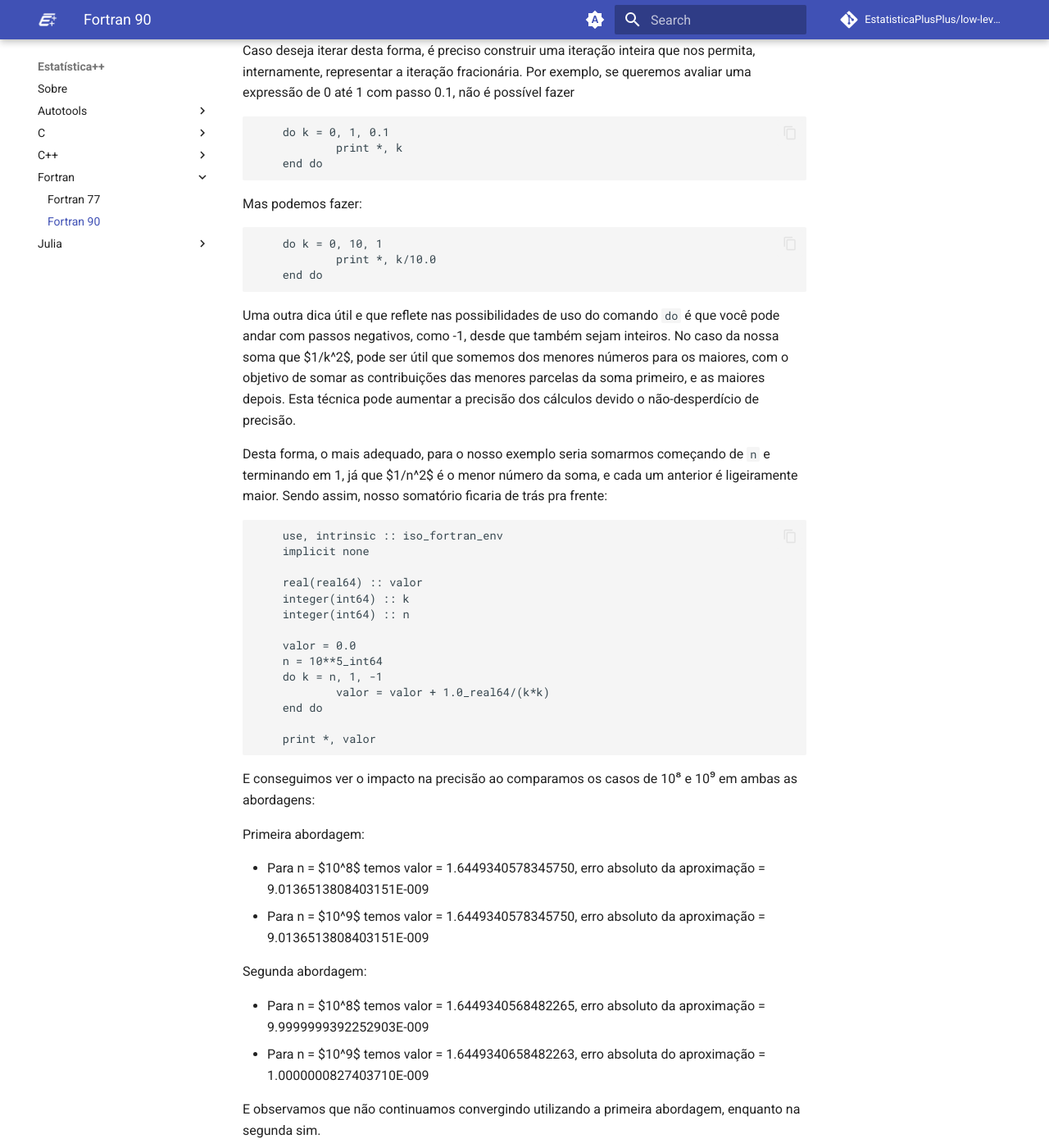
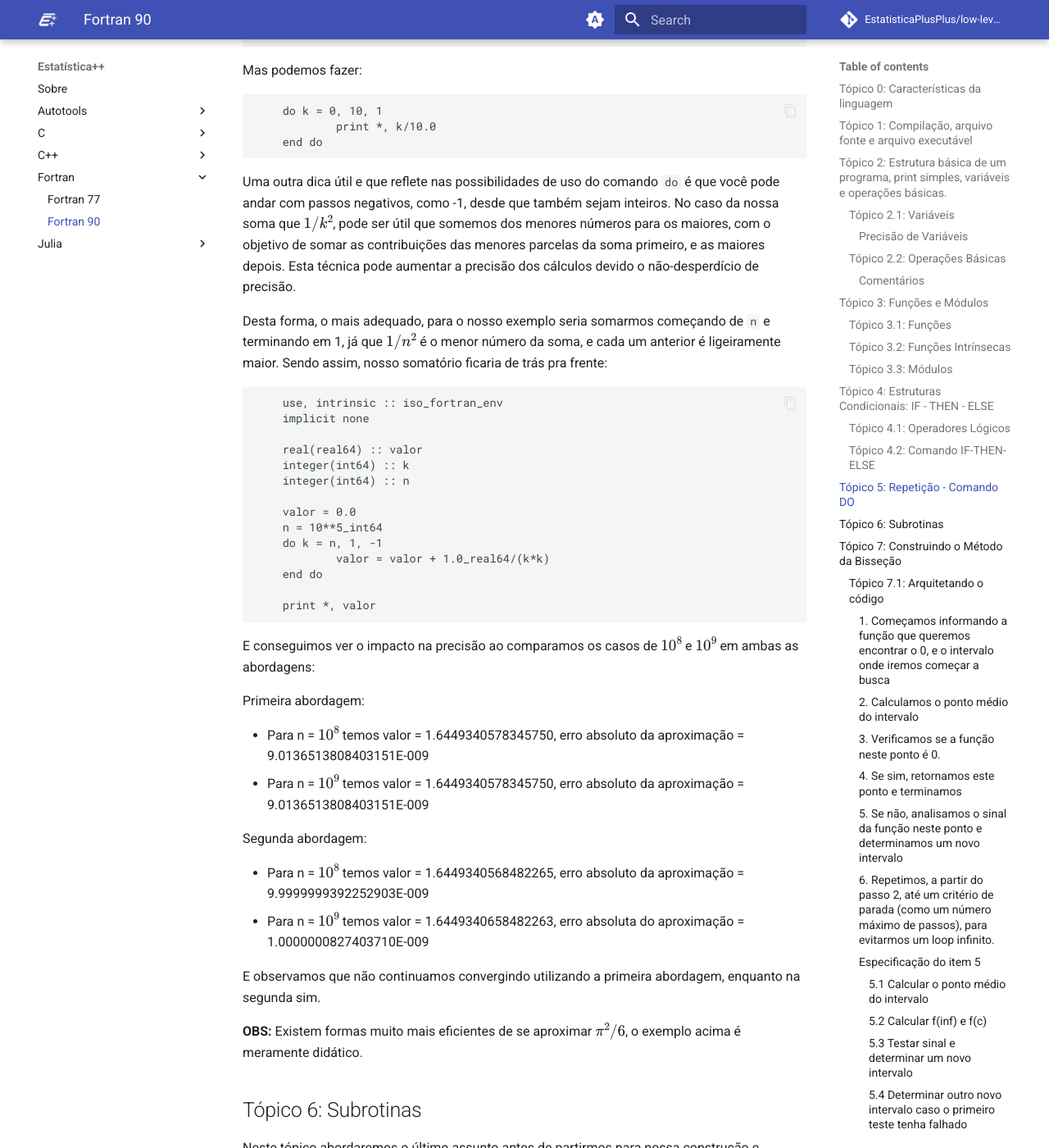
Before and after one commit to EstatisticaPlusPlus/low-level-learning, an MkDocs documentation site: the page built from docs/Fortran/Fortran_90.md, in a window 1280 px wide and 1400 px high, scrolled down 20419 px. Shown: the whole window at 82% size. Built offline with MkDocs 1.6.1 and Material for MkDocs 9.7.7, drawn with Linux system fonts in a browser that asks for light colours; formulas are drawn with MathJax 3; comment, search, counter and statistics services are not loaded; some of the changed text lies outside the part shown.

Commit message:
fix: fixing structure so the table of contents show and fixing LaTeX formulas

````diff
--- a/docs/Fortran/Fortran_90.md
+++ b/docs/Fortran/Fortran_90.md
@@ -1,5 +1,7 @@
-
-# Fortran 90
+---
+title: "Fortran 90"
+---
+
 # Capítulo 1 - Introdução
 
 Texto introdutório: Neste capítulo visamos apresentar a
@@ -221,7 +223,7 @@ precisão de representação do número de Euler:
 E temos `v1 = 2.71828175` e `v2 =
 2.7182818284590451`. No primeiro caso, temos erro no 7º
 dígito, e no segundo apenas no 16º dígito. Note que foi preciso
-chamar a função `exp(x)` (que retorna $e^x$) passando como
+chamar a função `exp(x)` (que retorna \(e^x\)) passando como
 argumento um valor de 64 bits, para que ele calculasse uma resposta
 com 64 bits de precisão. Lembre-se disso e tome cuidado para não
 acabar armazenando, por engano, um resultado gerado por precisão
@@ -425,9 +427,9 @@ de intenção das variáveis, vamos abordar apenas mais um conceito e
 estudar um caso. Para conseguirmos incorporar uma função em um
 programa, podemos utilizar, ao final do programa, uma instrução
 `contains` seguida da declaração da função. Sabendo
-disso, vejamos um exemplo: Suponha que temos um vetor v = (v1, v2)
-em R², e queremos calcular a norma do dobro desse vetor. Ou seja,
-se temos o vetor (1, 1), queremos a norma de (2, 2). Vamos
+disso, vejamos um exemplo: Suponha que temos um vetor \(v = (v_1, v_2)
+\in \mathbb{R}^2\), e queremos calcular a norma do dobro desse vetor. Ou seja,
+se temos o vetor \((1, 1)\), queremos a norma de \((2, 2)\). Vamos
 construir uma primeira função para isso, não seguindo o padrão com
 `intent`:
 
@@ -486,10 +488,10 @@ Ao executarmos o nosso programa, temos como saída:
     2.82842708
 ```
 
-Que é a norma do vetor (2, 2). A princípio, parece que está tudo
+Que é a norma do vetor \((2, 2)\). A princípio, parece que está tudo
 bem, mas nossa função gerou um efeito colateral e não percebemos
 isso. Podemos verificar o que aconteceu printando as coordenadas
-v1, v2 antes e depois da chamada da função:
+\(v_1 \text{e}\ v_2\) antes e depois da chamada da função:
 
 ```
 
@@ -601,7 +603,7 @@ E ao tentarmos compilar e executar este programa:
 ```
 
 Nosso compilador não finalizou a compilação pois detectou uma
-inconsistência: Declaramos que v1 e v2 são apenas argumentos de
+inconsistência: Declaramos que \(v_1 \text{e}\ v_2\) são apenas argumentos de
 entrada, mas em seguida tentamos modificar o valor dessas
 variáveis. Aí está a importância do uso do `intent`:
 caso nós, programadores, acidentalmente façamos uma atribuição
@@ -965,7 +967,7 @@ técnica:
 
 Bem melhor de acompanhar, não é? Usando a segunda técnica
 poderíamos, por exemplo, extrair o bloco que testa se
-`p` está dentro do intervalo \[a, b\] em uma função, e
+`p` está dentro do intervalo \((a, b)\) em uma função, e
 verificar as outras propriedades no nosso IF após chamar esta
 função. Caso queira, faça este segundo caso como exercício. Em
 alguns outros cenários, esta segunda técnica pode fazer mais
@@ -994,7 +996,7 @@ iterador assumirá, `valor_final` é o último valor que a
 variável pode assumir e `passo` é o incremento que será
 feito a cada rodada de repetição. O exemplo mais comum na
 matemática? Somatórios. Digamos que queremos fazer um somatório de
-1 até n da expressão $1/k^2$, como faríamos? Desta forma:
+1 até n da expressão \(1/k^2\), como faríamos? Desta forma:
 
 ```
     implicit none
@@ -1035,22 +1037,22 @@ trecho de código:
 
 Para este último ponto, podemos utilizar o próprio trecho de
 código acima para nos deparamos com problemas do tipo. O somatório
-expresso neste trecho converge para π²/6, que é aproximadamente
+expresso neste trecho converge para \(\pi^2/6\), que é aproximadamente
 igual a 1,6449340668482264. Vamos testar diferentes valores de
 `n` no código, para ver a convergência:
 
-- Para n = $10^2$ temos valor = 1.63498402
-- Para n = $10^3$ temos valor = 1.64393485
-- Para n = $10^4$ temos valor = 1.64472532
-- Para n = $10^5$ temos valor = Infinity
-
-A soma divergiu! Ora, mas nosso código estava coerente até $10^4$ e
+- Para n = \(10^2\) temos valor = 1.63498402
+- Para n = \(10^3\) temos valor = 1.64393485
+- Para n = \(10^4\) temos valor = 1.64472532
+- Para n = \(10^5\) temos valor = Infinity
+
+A soma divergiu! Ora, mas nosso código estava coerente até \(10^4\) e
 a teoria diz que a soma converge. Qual foi o problema? as variáveis
 `k` e `valor` são dos tipos
 `integer` e `real` que, por padrão (em
 FORTRAN 90), são de 32 bits! Quando `k` assume valores
-próximos de $10^5$, temos do denominador $10^5 \times 10^5 = 10^{10} ≈ 2^{33}$, que é
-um número maior do que os $2^{32}$ representáveis em uma variável do
+próximos de \(10^5\), temos do denominador \(10^5 \times 10^5 = 10^{10} \approx 2^{33}\), que é
+um número maior do que os \(2^{32}\) representáveis em uma variável do
 tipo Float32 (vide Tópico 2.1). Se representarmos nossas variáveis
 com mais precisão (64 bits):
 
@@ -1076,10 +1078,10 @@ com mais precisão (64 bits):
 
 E agora sim temos saídas que continuam convergindo:
 
-- Para n = $10^5$ temos valor = 1.6449240668982423
-- Para n = $10^6$ temos valor = 1.6449330668487701
-- Para n = $10^7$ temos valor = 1.6449339668472596
-- Para n = $10^8$ temos valor = 1.6449340578345750
+- Para n = \(10^5\) temos valor = 1.6449240668982423
+- Para n = \(10^6\) temos valor = 1.6449330668487701
+- Para n = \(10^7\) temos valor = 1.6449339668472596
+- Para n = \(10^8\) temos valor = 1.6449340578345750
 
 Detalhe: não é permitido andar com passos fracionários, como
 0.5, apenas passos inteiros. Caso deseja iterar desta forma, é
@@ -1111,14 +1113,14 @@ Mas podemos fazer:
 Uma outra dica útil e que reflete nas possibilidades de uso do
 comando `do` é que você pode andar com passos negativos,
 como -1, desde que também sejam inteiros. No caso da nossa soma que
-$1/k^2$, pode ser útil que somemos dos menores números para os
+\(1/k^2\), pode ser útil que somemos dos menores números para os
 maiores, com o objetivo de somar as contribuições das menores
 parcelas da soma primeiro, e as maiores depois. Esta técnica pode
 aumentar a precisão dos cálculos devido o não-desperdício de
 precisão.
 
 Desta forma, o mais adequado, para o nosso exemplo seria
-somarmos começando de `n` e terminando em 1, já que $1/n^2$
+somarmos começando de `n` e terminando em 1, já que \(1/n^2\)
 é o menor número da soma, e cada um anterior é ligeiramente maior.
 Sendo assim, nosso somatório ficaria de trás pra frente:
 
@@ -1143,27 +1145,27 @@ Sendo assim, nosso somatório ficaria de trás pra frente:
 ```
 
 E conseguimos ver o impacto na precisão ao comparamos os casos
-de 10⁸ e 10⁹ em ambas as abordagens:
+de \(10^8\) e \(10^9\) em ambas as abordagens:
 
 Primeira abordagem:
 
-- Para n = $10^8$ temos valor = 1.6449340578345750, erro absoluto
+- Para n = \(10^8\) temos valor = 1.6449340578345750, erro absoluto
   da aproximação = 9.0136513808403151E-009
-- Para n = $10^9$ temos valor = 1.6449340578345750, erro absoluto
+- Para n = \(10^9\) temos valor = 1.6449340578345750, erro absoluto
   da aproximação = 9.0136513808403151E-009
 
 Segunda abordagem:
 
-- Para n = $10^8$ temos valor = 1.6449340568482265, erro absoluto
+- Para n = \(10^8\) temos valor = 1.6449340568482265, erro absoluto
   da aproximação = 9.9999999392252903E-009
-- Para n = $10^9$ temos valor = 1.6449340658482263, erro absoluta
+- Para n = \(10^9\) temos valor = 1.6449340658482263, erro absoluta
   do aproximação = 1.0000000827403710E-009
 
 E observamos que não continuamos convergindo utilizando a
 primeira abordagem, enquanto na segunda sim.
 
 **OBS:** Existem formas muito mais eficientes de se aproximar
-$\pi^2/6$, o exemplo acima é meramente didático.
+\(\pi^2/6\), o exemplo acima é meramente didático.
 
 ## Tópico 6: Subrotinas
 
@@ -1213,7 +1215,7 @@ Tal qual nas funções, podemos ter quantos argumentos quisermos.
 No exemplo, temos 3 argumentos na rotina. Para exemplificar os
 conceitos acima, vamos estruturar uma subrotina que resolva o
 seguinte problema: dado dois números consecutivos da sequência de
-fibonacci  $F(n)$ e $F(n+1)$, retornamos $F(n+1)$ e $F(n+2)$.
+fibonacci  \(F(n)\) e \(F(n+1)\), retornamos \(F(n+1)\) e \(F(n+2)\).
 
 ```
     subroutine fib(f1, f2)
@@ -1235,7 +1237,7 @@ Destrinchando o código:
    utilizados tanto para leitura quanto para escrita, além de
    definirmos todas as outras variáveis intermediárias que
    utilizaremos na subrotina.
-2. Calculamos $F(n+2)$ utilizando $F(n+1)$ e $F(n)$, e guardamos o
+2. Calculamos \(F(n+2)\) utilizando \(F(n+1)\) e \(F(n)\), e guardamos o
    resultado numa variável intermediária
 3. Atualizamos os valores de `f1` e `f2`, e terminamos a
    subrotina
@@ -1340,7 +1342,7 @@ passo.
   para uma função, mas sim para um grande conjunto de funções. Vamos,
   portanto, fazer um módulo a parte do programa principal, que seja
   importado pelo programa e disponibilize essas funções quando
-  necessárias. Para fins de teste, vamos declarar um polinômio  $f(x) =  x^3 - x - 2$ como função neste módulo.
+  necessárias. Para fins de teste, vamos declarar um polinômio  \(f(x) =  x^3 - x - 2\) como função neste módulo.
 
 ```
 	module funcoes
@@ -1379,7 +1381,7 @@ passo.
 ```
 
 - Por fim, percebendo que o método recebe como entrada um conjunto de valores
-  e retorna como resultado um único valor (um $x$ tal que $f(x) = 0$), podemos modelar o
+  e retorna como resultado um único valor (um \(x\) tal que \(f(x) = 0\)), podemos modelar o
   método como uma função. Por questão de organização, vamos colocar o
   método num módulo próprio e usá-lo no programa principal. Vamos
   escolher, por conveniência, trabalhar com precisão dupla.
@@ -1551,7 +1553,7 @@ E nossa implementação está quase pronta, a menos da especificação da subrot
 
 #### Especificação do item 5
 
-Nossa subrotina irá receber um par $(a, b)$ que representa o intervalo atual da busca e retornará um novo par $(a^\star, b^\star)$. Portanto, note que a maneira como estamos chamando a subrotina em nossa função de bisseção não é boa, pois `a, b` são parâmetros da função `bissecao`. E como vimos na Seção 3, não devemos alterar parâmetros passados para uma função. Vamos começar, portanto, mudando nossa função de bisseção para trabalhar com variáveis cópias dos parâmetros originais
+Nossa subrotina irá receber um par \((a, b)\) que representa o intervalo atual da busca e retornará um novo par \((a^\star, b^\star)\). Portanto, note que a maneira como estamos chamando a subrotina em nossa função de bisseção não é boa, pois `a, b` são parâmetros da função `bissecao`. E como vimos na Seção 3, não devemos alterar parâmetros passados para uma função. Vamos começar, portanto, mudando nossa função de bisseção para trabalhar com variáveis cópias dos parâmetros originais
 
 ```
     function bissecao(a, b, n_passos) result(raiz)
@@ -1807,7 +1809,7 @@ Juntando os trechos finais de código desenvolvidos acima temos a nossa primeira
 
 #### Testes
 
-Rodando nosso programa para o polinômio de teste $x^3 - x - 2$, começando pelo intervalo $[1, 2]$ e iterando por 22 passos (valores acima na `main`) obtemos como saída:
+Rodando nosso programa para o polinômio de teste \(x^3 - x - 2\), começando pelo intervalo \([1, 2]\) e iterando por 22 passos (valores acima na `main`) obtemos como saída:
 
 ```
 1.5213804244995117
@@ -1822,7 +1824,7 @@ E avaliando `f(resultado)` a saída é `4.2658294048258938E-006`, que está pró
 E avaliando para esta saída `f(resultado)` obtemos `-1.3322676295501878E-015`, um resultado ainda melhor e que faz jus ao resultado teórico convergente: quanto mais passos, melhor a aproximação.
 
 Vamos testar para uma outra função mais desafiadora? Troquemos o polinômio pela função
-$$f(x) = \frac{cos(x) x^5}{e^x} + 1$$
+\[f(x) = \frac{cos(x) x^5}{e^x} + 1\]
 
 Observando o gráfico da função, sabemos que esta função possui raízes próximas do valor 10:
 
@@ -1839,7 +1841,7 @@ Vamos buscar um valor mais preciso para a raiz logo depois do 10 e antes do 12.
 	end function f
 ```
 
-E podemos utilizar como intervalo de chute inicial $[10, 12]$ , ou seja, fazemos `a = 10` e `b = 12` no programa `main`. Com 50 passos temos que a raiz é:
+E podemos utilizar como intervalo de chute inicial \([10, 12]\) , ou seja, fazemos `a = 10` e `b = 12` no programa `main`. Com 50 passos temos que a raiz é:
 
 ```
 10.677725261441926
@@ -1900,7 +1902,7 @@ Usando os descritores da tabela acima, alteraremos então o final do nosso progr
     end program main
 ```
 
-E a saída com $f(x) = x^3 - x - 2$ e 20 passos:
+E a saída com \(f(x) = x^3 - x - 2\) e 20 passos:
 
 ```
 Raiz encontrada:              1.521380424499512
````
Also changed, not shown: other parts of docs/Fortran/Fortran_90.md (+2 -3 lines).
